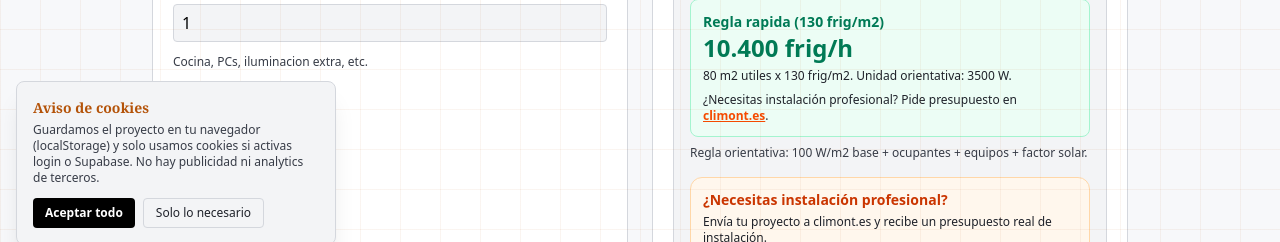
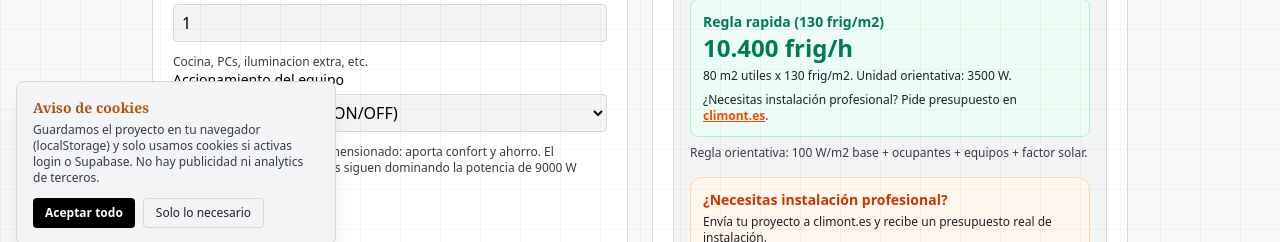
Before and after one commit to montyxace-sys/pnanos3d, a Next.js app: page /climatizacion in a window 1280 px wide. Shown: the part 491-733 px from the top of the page. Built offline with nearby package versions, Linux system fonts and the light colour scheme; no server answers.

Commit message:
feat: add thermostat selector (informative) to climatization

```diff
--- a/src/app/climatizacion/ClimatizacionClient.tsx
+++ b/src/app/climatizacion/ClimatizacionClient.tsx
@@ -14,6 +14,7 @@ export default function ClimatizacionPage() {
   const [exposure, setExposure] = useState<"sombra" | "normal" | "sol">("normal");
   const [occupants, setOccupants] = useState(3);
   const [appliances, setAppliances] = useState(1);
+  const [thermostat, setThermostat] = useState<"ninguno" | "basico" | "programable" | "inteligente">("basico");
   const [logoSrc, setLogoSrc] = useState<string | null>(null);
 
   useEffect(() => {
@@ -80,6 +81,19 @@ export default function ClimatizacionPage() {
           <input type="number" min={0} value={appliances} onChange={(e) => setAppliances(Math.max(0, Number(e.target.value) || 0))}
                  className="w-full rounded border border-line bg-paper-2 px-2 py-1.5 mb-3"/>
           <p className="text-xs text-muted">Cocina, PCs, iluminacion extra, etc.</p>
+
+
+          <label className="block text-sm mb-1">Accionamiento del equipo</label>
+          <select value={thermostat} onChange={(e) => setThermostat(e.target.value as "ninguno" | "basico" | "programable" | "inteligente")} className="w-full rounded border border-line bg-paper-2 px-2 py-1.5 mb-3">
+            <option value="ninguno">Sin termostato / manual</option>
+            <option value="basico">Termostato basico (ON/OFF)</option>
+            <option value="programable">Termostato programable</option>
+            <option value="inteligente">Termostato inteligente / app</option>
+          </select>
+          <p className="text-xs text-muted">
+            El termostato no altera el dimensionado: aporta confort y ahorro. El aislamiento solar y ocupantes siguen
+            dominando la potencia de {result.unit} W recomendada.
+          </p>
         </div>
 
         <div className="rounded-xl border border-line bg-paper p-5">
```
